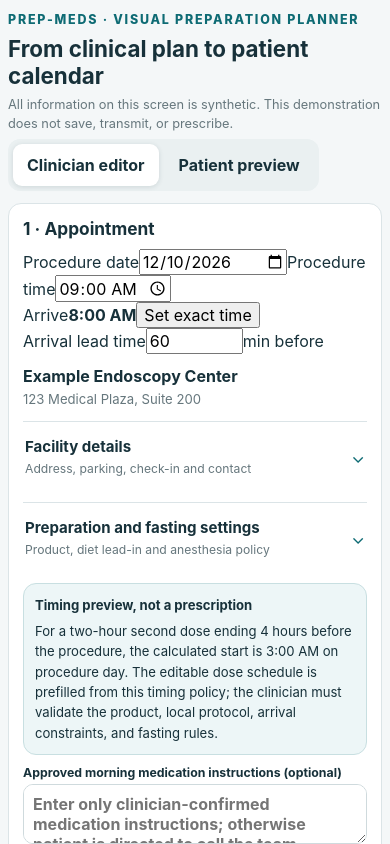
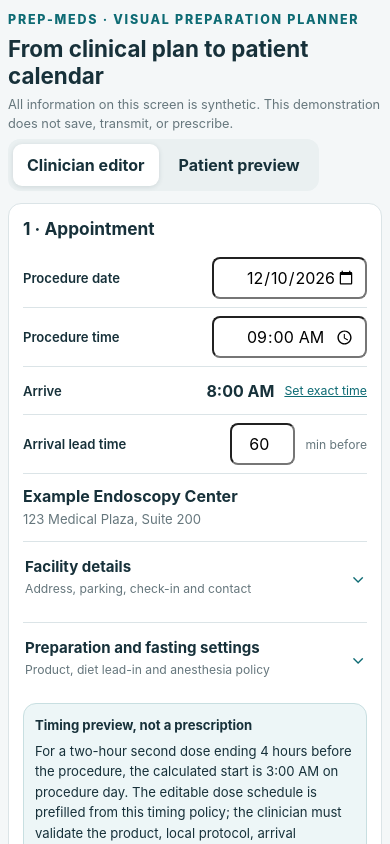
Before and after one commit to jedmedasr/PREP-MEDS, a Next.js app in the folder apps/web/: page / in a window 390 px wide. Shown: the top 844 px of the page. Built offline with nearby package versions, Linux system fonts and the light colour scheme.

Commit message:
Style compact appointment rows with readable mobile controls

```diff
--- a/apps/web/app/globals.css
+++ b/apps/web/app/globals.css
@@ -289,3 +289,15 @@ h1 { margin: 0; max-width: 760px; font-size: clamp(2rem, 4vw, 3.5rem); line-heig
  .planner-appointment-fields label:has(input[type="time"]:disabled) input{font-size:16px}
  .planner-prep-overview{padding:10px}
 }
+
+/* Compact schedule: each value appears once, aligned with its label */
+.planner-compact-schedule{display:grid;gap:0;margin:8px 0 12px}
+.planner-inline-field{display:flex;align-items:center;justify-content:space-between;gap:10px;padding:8px 0;border-bottom:1px solid var(--line);min-width:0;font-size:.9rem}
+.planner-inline-field>span:first-child{flex:1;min-width:0;font-weight:600}
+.planner-inline-field input{flex:0 1 185px;width:185px;min-width:0;max-width:56%;height:42px;padding:6px 9px;box-sizing:border-box;border-radius:8px;font-size:16px;text-align:right}
+.planner-inline-field strong{white-space:nowrap;font-size:1rem}
+.planner-text-action{border:0;background:transparent;color:var(--accent);font-size:.77rem;text-decoration:underline;padding:8px 0;cursor:pointer;white-space:nowrap}
+.planner-arrival-line>span:first-child{flex:1}
+.planner-arrival-offset input{flex:0 0 65px;width:65px;max-width:65px}
+.planner-arrival-offset>span:last-child{font-size:.76rem;color:var(--muted);white-space:nowrap}
+@media(max-width:600px){.planner-inline-field{font-size:.82rem}.planner-inline-field input{width:155px;flex-basis:155px;max-width:57%}.planner-arrival-offset input{width:65px;flex-basis:65px}.planner-arrival-line{flex-wrap:wrap}.planner-text-action{margin-left:auto}}
```
